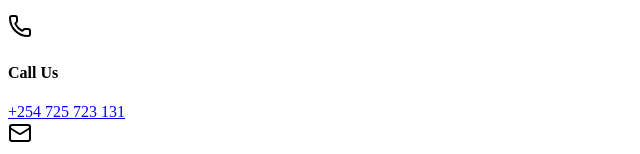
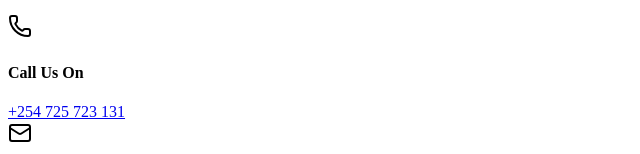
Before and after one commit to jasper-nyambichu/tuinuane-app, a Next.js app: page /public/Contact in a window 1280 px wide. Shown: the part 416-570 px from the top of the page, without its empty margins (0-640 px from the left). Built offline with nearby package versions, Linux system fonts and the light colour scheme.

Commit message:
update contact.tsx

```diff
--- a/src/pages/public/Contact.tsx
+++ b/src/pages/public/Contact.tsx
@@ -106,7 +106,7 @@ const Contact = () => {
                     <Phone className="w-5 h-5 text-primary" />
                   </div>
                   <div>
-                    <h4 className="font-display font-bold text-sm mb-1">Call Us</h4>
+                    <h4 className="font-display font-bold text-sm mb-1">Call Us On</h4>
                     <a href="tel:+254725723131" className="text-sm text-muted-foreground hover:text-primary transition-colors">
                       +254 725 723 131
                     </a>
```
